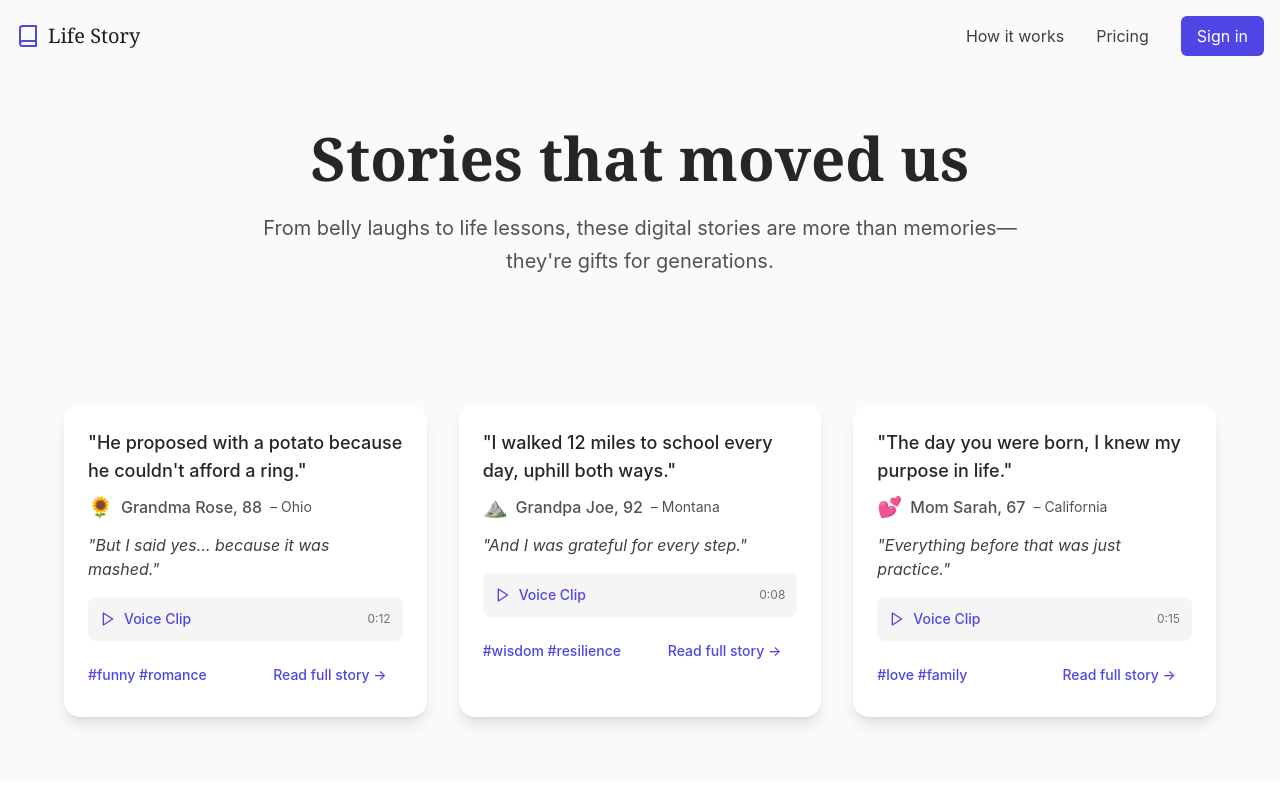
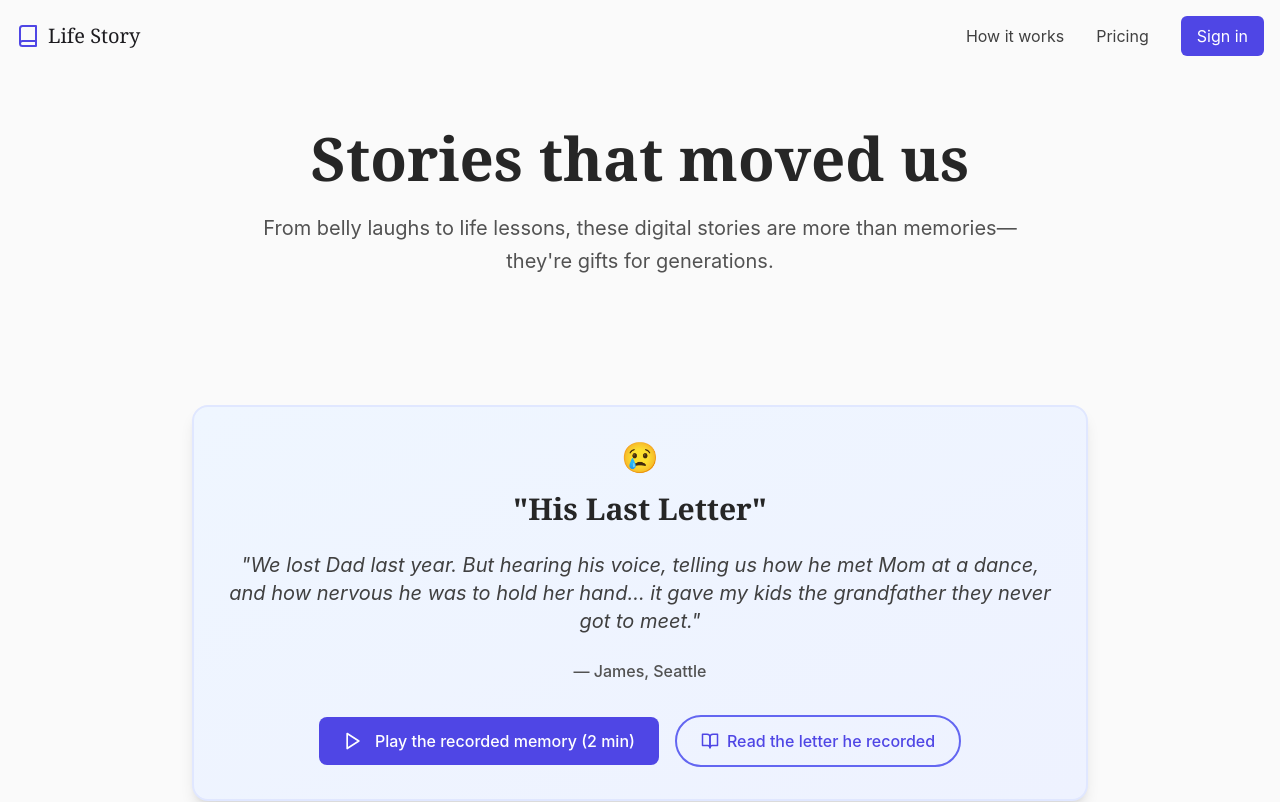
Before and after one commit to Clintino/lifestory, a React (Vite) app: page /examples in a window 1280 px wide. Shown: the top 802 px of the page. Built offline with nearby package versions, Linux system fonts and the light colour scheme.

Commit message:
Update Examples Page with His Last Letter and Remove Voice Features

```diff
--- a/src/pages/ExamplesPage.tsx
+++ b/src/pages/ExamplesPage.tsx
@@ -1,5 +1,5 @@
 import React, { useState } from 'react';
-import { Play, Pause, Star, ArrowRight, Heart, Users, BookOpen, Clock } from 'lucide-react';
+import { Play, Pause, Star, ArrowRight, Heart, Users, BookOpen, Clock, Volume2 } from 'lucide-react';
 import PageTransition from '../components/ui/PageTransition';
 import Button from '../components/ui/Button';
 import Card from '../components/ui/Card';
@@ -13,8 +13,6 @@ const exampleStories = [
     location: "Ohio",
     emoji: "🌻",
     followUp: "But I said yes… because it was mashed.",
-    tag: "#funny #romance",
-    audioLength: "0:12",
     category: "Love & Romance"
   },
   {
@@ -25,8 +23,6 @@ const exampleStories = [
     location: "Montana",
     emoji: "⛰️",
     followUp: "And I was grateful for every step.",
-    tag: "#wisdom #resilience",
-    audioLength: "0:08",
     category: "Childhood"
   },
   {
@@ -37,11 +33,18 @@ const exampleStories = [
     location: "California",
     emoji: "💕",
     followUp: "Everything before that was just practice.",
-    tag: "#love #family",
-    audioLength: "0:15",
     category: "Family"
   }
 ];
+
+const specialStory = {
+  title: "His Last Letter",
+  quote: "We lost Dad last year. But hearing his voice, telling us how he met Mom at a dance, and how nervous he was to hold her hand... it gave my kids the grandfather they never got to meet.",
+  author: "James, Seattle",
+  emoji: "😢",
+  audioLength: "2 min",
+  hasLetter: true
+};
 
 const testimonials = [
   {
@@ -98,11 +101,11 @@ const impactStories = [
 ];
 
 const ExamplesPage: React.FC = () => {
-  const [playingAudio, setPlayingAudio] = useState<number | null>(null);
   const [currentTestimonial, setCurrentTestimonial] = useState(0);
+  const [playingSpecialAudio, setPlayingSpecialAudio] = useState(false);
 
-  const toggleAudio = (storyId: number) => {
-    setPlayingAudio(playingAudio === storyId ? null : storyId);
+  const toggleSpecialAudio = () => {
+    setPlayingSpecialAudio(!playingSpecialAudio);
   };
 
   return (
@@ -120,9 +123,72 @@ const ExamplesPage: React.FC = () => {
           </div>
         </section>
 
+        {/* Special Featured Story - His Last Letter */}
+        <section className="py-16">
+          <div className="container mx-auto px-4">
+            <div className="max-w-4xl mx-auto">
+              <Card className="p-8 bg-gradient-to-br from-blue-50 to-indigo-50 border-2 border-indigo-100">
+                <div className="text-center mb-6">
+                  <span className="text-3xl mb-4 block">{specialStory.emoji}</span>
+                  <h2 className="font-serif text-2xl md:text-3xl font-bold text-neutral-800 mb-4">
+                    "{specialStory.title}"
+                  </h2>
+                </div>
+
+                <blockquote className="text-lg md:text-xl text-neutral-700 text-center mb-6 leading-relaxed italic">
+                  "{specialStory.quote}"
+                </blockquote>
+
+                <p className="text-center text-neutral-600 font-medium mb-8">
+                  — {specialStory.author}
+                </p>
+
+                <div className="flex flex-col sm:flex-row gap-4 justify-center items-center">
+                  <button
+                    onClick={toggleSpecialAudio}
+                    className="flex items-center gap-3 bg-indigo-600 hover:bg-indigo-700 text-white px-6 py-3 rounded-lg transition-colors"
+                  >
+                    {playingSpecialAudio ? (
+                      <Pause size={20} />
+                    ) : (
+                      <Play size={20} />
+                    )}
+                    <span className="font-medium">
+                      {playingSpecialAudio ? 'Pause' : 'Play'} the recorded memory ({specialStory.audioLength})
+                    </span>
+                  </button>
+
+                  <Button
+                    variant="outline"
+                    className="border-indigo-500 text-indigo-600 hover:bg-indigo-50"
+                    icon={<BookOpen size={18} />}
+                  >
+                    Read the letter he recorded
+                  </Button>
+                </div>
+
+                {playingSpecialAudio && (
+                  <div className="mt-6 bg-white rounded-lg p-4">
+                    <div className="flex items-center gap-3 mb-2">
+                      <Volume2 size={16} className="text-indigo-600" />
+                      <span className="text-sm font-medium text-neutral-700">Playing: Dad's Dance Story</span>
+                    </div>
+                    <div className="h-2 bg-neutral-200 rounded-full overflow-hidden">
+                      <div className="h-full bg-indigo-600 rounded-full animate-pulse" style={{ width: '45%' }}></div>
+                    </div>
+                  </div>
+                )}
+              </Card>
+            </div>
+          </div>
+        </section>
+
         {/* Emotional Impact Grid */}
         <section className="py-16">
           <div className="container mx-auto px-4">
+            <h2 className="font-serif text-3xl md:text-4xl font-bold text-center text-neutral-800 mb-12">
+              More Stories That Touch Hearts
+            </h2>
             <div className="grid md:grid-cols-3 gap-8 max-w-6xl mx-auto">
               {exampleStories.map((story) => (
                 <Card key={story.id} className="p-6 hover:shadow-xl transition-all duration-300">
@@ -135,37 +201,7 @@ const ExamplesPage: React.FC = () => {
                       <span className="font-medium">{story.name}, {story.age}</span>
                       <span className="text-sm">– {story.location}</span>
                     </div>
-                    <p className="text-neutral-700 italic mb-4">"{story.followUp}"</p>
-                  </div>
-
-                  {/* Audio Player */}
-                  <div className="bg-neutral-100 rounded-lg p-3 mb-4">
-                    <div className="flex items-center justify-between">
-                      <button
-                        onClick={() => toggleAudio(story.id)}
-                        className="flex items-center gap-2 text-indigo-600 hover:text-indigo-700"
-                      >
-                        {playingAudio === story.id ? (
-                          <Pause size={16} />
-                        ) : (
-                          <Play size={16} />
-                        )}
-                        <span className="text-sm font-medium">Voice Clip</span>
-                      </button>
-                      <span className="text-xs text-neutral-500">{story.audioLength}</span>
-                    </div>
-                    {playingAudio === story.id && (
-                      <div className="mt-2 h-1 bg-neutral-200 rounded-full overflow-hidden">
-                        <div className="h-full bg-indigo-600 rounded-full animate-pulse" style={{ width: '60%' }}></div>
-                      </div>
-                    )}
-                  </div>
-
-                  <div className="flex items-center justify-between">
-                    <span className="text-sm text-indigo-600 font-medium">{story.tag}</span>
-                    <Button variant="text" size="sm" className="text-indigo-600 hover:text-indigo-700">
-                      Read full story →
-                    </Button>
+                    <p className="text-neutral-700 italic">"{story.followUp}"</p>
                   </div>
                 </Card>
               ))}
```
